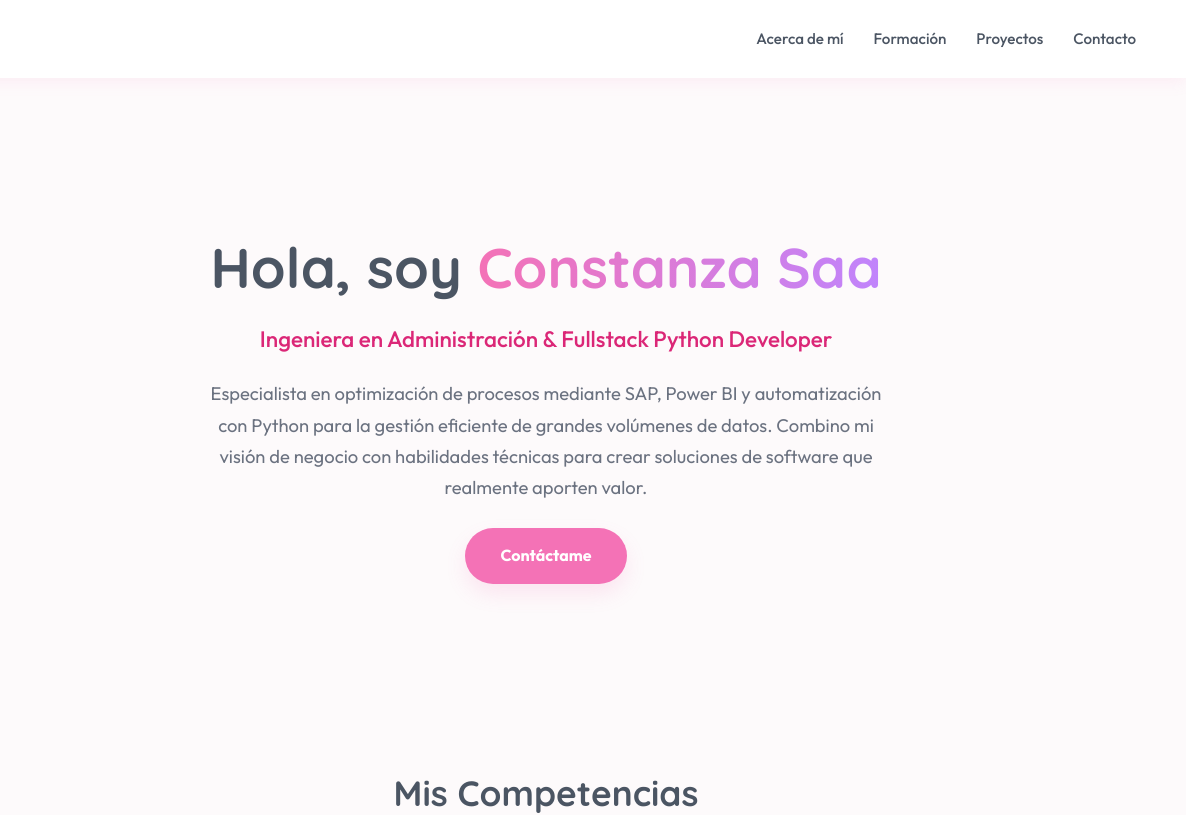
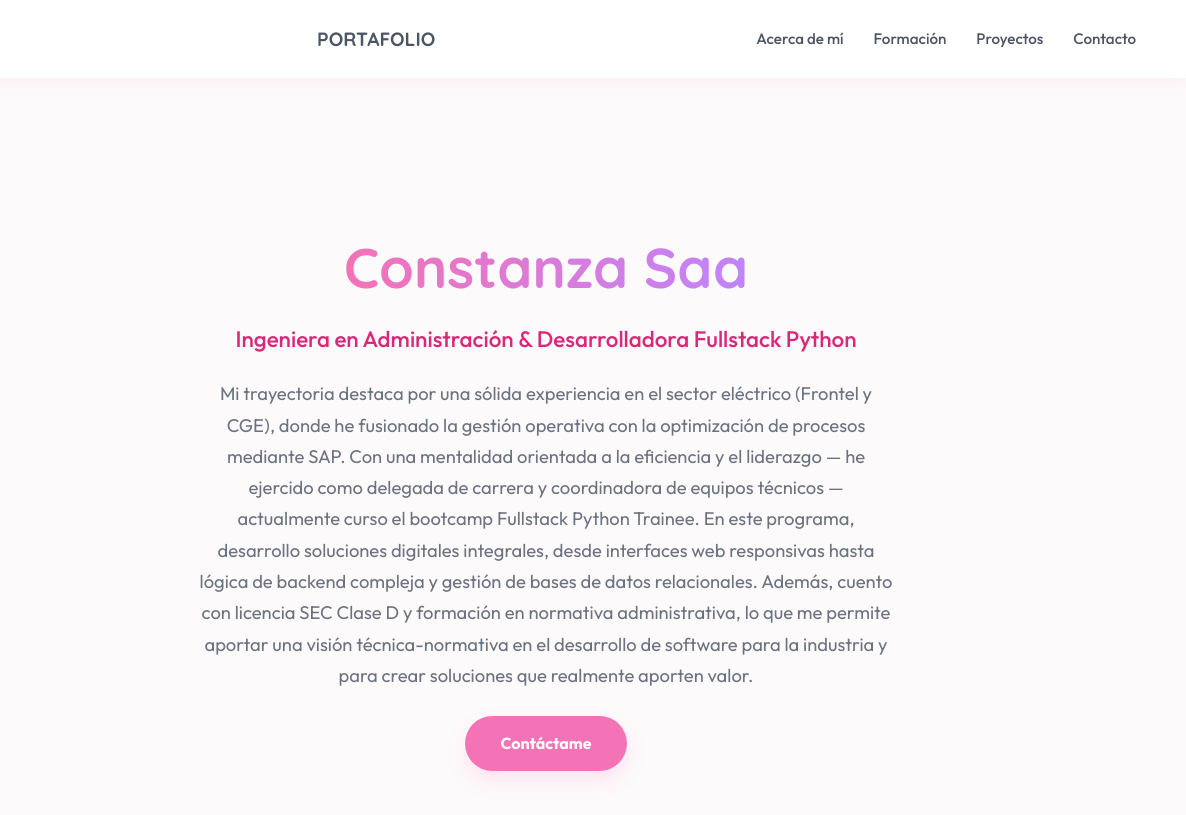
Before and after one commit to constanzasaamercado/Portafolio-web, a plain HTML site: page index.html in a window 1280 px wide. Shown: the top 815 px of the page, 94-1280 px from the left. Drawn offline with Linux system fonts and the light colour scheme.

Commit message:
Se modifica presentación y otros textos

```diff
--- a/index.html
+++ b/index.html
@@ -284,6 +284,8 @@
                 <img src="icon.svg" alt="Icono de Constanza Saa" class="img-fluid" style="height: 40px" />
             </a>
         </div>
+        <span
+            style="font-family: 'Quicksand', sans-serif; font-size: 1.2rem; font-weight: 700; color: var(--texto-principal);">PORTAFOLIO</span>
         <nav class="nav-links">
             <a href="#hero">Acerca de mí</a>
             <a href="#formacion">Formación</a>
@@ -295,12 +297,18 @@
     <div class="contenedor">
 
         <section id="hero">
-            <h1>Hola, soy <span class="destaque-rosa">Constanza Saa</span></h1>
-            <div class="subtitulo">Ingeniera en Administración & Fullstack Python Developer</div>
+            <h1><span class="destaque-rosa">Constanza Saa</span></h1>
+            <div class="subtitulo">Ingeniera en Administración & Desarrolladora Fullstack Python</div>
             <p style="font-size: 1.15rem; max-width: 700px; margin: 0 auto; color: var(--texto-suave);">
-                Especialista en optimización de procesos mediante SAP, Power BI y automatización con Python para la
-                gestión eficiente de grandes volúmenes de datos. Combino mi visión de negocio con habilidades técnicas
-                para crear soluciones de software que realmente aporten valor.
+                Mi trayectoria destaca por una sólida experiencia en el sector eléctrico
+                (Frontel y CGE), donde he fusionado la gestión operativa con la optimización de procesos mediante SAP.
+                Con una mentalidad orientada a la eficiencia y el liderazgo — he ejercido como delegada de carrera y
+                coordinadora de equipos técnicos — actualmente curso el bootcamp Fullstack Python Trainee. En este programa, desarrollo soluciones digitales integrales, desde interfaces web
+                responsivas hasta lógica de backend compleja y gestión de bases de datos relacionales. Además, cuento
+                con licencia SEC Clase D y formación en normativa administrativa, lo que me permite aportar una visión
+                técnica-normativa en el desarrollo de software para la industria y para crear soluciones que realmente
+                aporten valor.
+
             </p>
             <a href="mailto:constanza.saa.mercado@gmail.com" class="btn-principal">Contáctame</a>
         </section>
@@ -351,16 +359,15 @@
 
                     <div class="item-curso">
                         <div class="fecha">2026</div>
-                        <strong style="color: var(--rosa-hover);">Automatización con Python para Excel</strong> [cite:
-                        52]
+                        <strong style="color: var(--rosa-hover);">Automatización con Python para Excel</strong>
                         <p style="margin: 5px 0 0 0; font-size: 0.95rem;">Procesamiento de datos e IA impartido por
                             Temuco Lab.</p>
                     </div>
 
                     <div class="item-curso" style="border-left-color: transparent; margin-bottom: 0;">
                         <div class="fecha">2022</div>
-                        <strong style="color: var(--rosa-hover);">Manejo de Power BI</strong> [cite: 58]
-                        <p style="margin: 5px 0 0 0; font-size: 0.95rem;">Cámara de Comercio de Santiago.</p> [cite: 59]
+                        <strong style="color: var(--rosa-hover);">Manejo de Power BI</strong>
+                        <p style="margin: 5px 0 0 0; font-size: 0.95rem;">Cámara de Comercio de Santiago.</p>
                     </div>
                 </div>
 
@@ -410,9 +417,9 @@
         </section>
 
         <footer id="contacto">
-            <h2 style="color: var(--rosa-hover); margin-top: 0;">¿Hablamos?</h2>
+            <h2 style="color: var(--rosa-hover); margin-top: 0;">Hablemos</h2>
             <p style="margin-bottom: 30px; color: var(--texto-suave);">Estoy abierta a nuevas oportunidades donde pueda
-                aportar mi perfil híbrido de gestión e ingeniería de software.</p>
+                aportar mi perfil híbrido de gestión e ingeniería.</p>
             <div class="enlaces-footer">
                 <a href="https://www.linkedin.com/in/constanza-saa-mercado-a0285516b" target="_blank">
                     <i class="fa-brands fa-linkedin" style="font-size: 28px;"></i>
```
